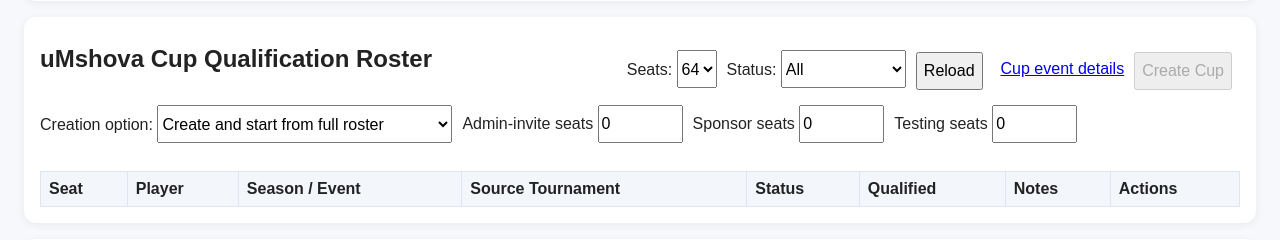
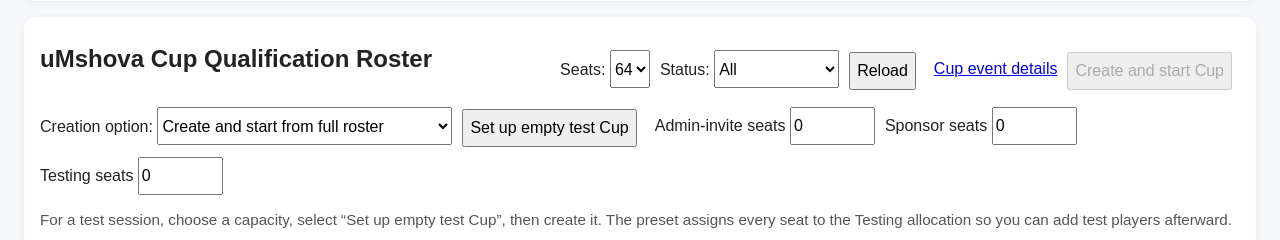
Before and after one commit to Tmazst/Dealuxe, a Python web app: template admin/templates/admin.html in a window 1280 px wide. Shown: the part 475-715 px from the top of the page. Run offline with Jinja, Linux system fonts and the light colour scheme; the template is opened without the code that fills it, so the values that code supplies are empty.

Commit message:
Allow cup revoke - sun 01 nov

```diff
--- a/admin/templates/admin.html
+++ b/admin/templates/admin.html
@@ -130,7 +130,7 @@
             </label>
             <button id="reloadCupRoster">Reload</button>
             <a href="#cupEventDetailsPanel">Cup event details</a>
-            <button id="createCupTournament" data-action="createCupTournament" disabled>Create Cup</button>
+            <button id="createCupTournament" data-action="createCupTournament" disabled>Create and start Cup</button>
         </div>
         <div class="controls" style="margin-top:12px;">
             <label>
@@ -140,10 +140,12 @@
                     <option value="empty">Create empty Cup with reserved seats</option>
                 </select>
             </label>
+            <button type="button" id="setupEmptyTestCup">Set up empty test Cup</button>
             <label>Admin-invite seats <input id="cupAdminInviteSeats" type="number" min="0" value="0" style="width:85px;"></label>
             <label>Sponsor seats <input id="cupSponsorSeats" type="number" min="0" value="0" style="width:85px;"></label>
             <label>Testing seats <input id="cupTestingSeats" type="number" min="0" value="0" style="width:85px;"></label>
         </div>
+        <p class="status">For a test session, choose a capacity, select “Set up empty test Cup”, then create it. The preset assigns every seat to the Testing allocation so you can add test players afterward.</p>
         <div class="summary-grid" id="cupSummaryGrid"></div>
         <p class="status" id="cupRosterStatus" role="status" aria-live="polite"></p>
         <table id="cupRosterTable" aria-label="uMshova Cup qualification roster">
@@ -619,7 +621,10 @@
             const data = await response.json();
             const tournaments = data.tournaments || [];
             renderTournaments(tournaments);
-            const cup = tournaments.find(tournament => tournament.tournament_type === 'cup');
+            const cup = tournaments.find(tournament =>
+                tournament.tournament_type === 'cup' &&
+                !['cancelled', 'completed'].includes(tournament.status)
+            );
             if (cup && !document.getElementById('cupEventTournamentId').value) {
                 populateCupEventForm(cup);
                 document.getElementById('cupPlacementTournamentId').value = cup.id;
@@ -761,19 +766,28 @@
                     `Sponsors ${filled.sponsor || 0}/${allocations.sponsor || 0}, ` +
                     `Testing ${filled.testing || 0}/${allocations.testing || 0}.`;
             }
+            const creationMode = document.getElementById('cupCreationMode').value;
             let readinessMessage;
-            if (!data.roster_full) {
+            if (data.target_cup) {
+                readinessMessage = `Cup #${data.target_cup.id} (${data.target_cup.status}) is already active. Revoke it before creating another Cup.`;
+            } else if (!data.cup_enabled) {
+                readinessMessage = 'Cup creation is disabled by CUP_ENABLED on the server.';
+            } else if (creationMode === 'empty') {
+                const testingSeats = Number(document.getElementById('cupTestingSeats').value || 0);
+                readinessMessage = `Empty Cup setup selected. ${testingSeats}/${data.capacity} seats allocated for testing; roster check-in is not required.`;
+            } else if (!data.roster_full) {
                 readinessMessage = `${data.remaining_seats} active seat(s) remain before the ${data.capacity}-player lock.`;
             } else if (data.check_in_required && data.unchecked_seats) {
                 readinessMessage = `Launch blocked: ${data.unchecked_seats} active player(s) still need to check in.`;
-            } else if (!data.cup_enabled) {
-                readinessMessage = 'Roster and check-in are ready. Cup creation remains controlled by CUP_ENABLED.';
             } else {
                 readinessMessage = 'Preflight passed: all required seats and check-ins are ready.';
             }
             document.getElementById('cupRosterStatus').textContent = readinessMessage;
-            const creationMode = document.getElementById('cupCreationMode').value;
-            document.getElementById('createCupTournament').disabled = !data.cup_enabled ||
+            const createButton = document.getElementById('createCupTournament');
+            createButton.textContent = creationMode === 'empty'
+                ? 'Create empty Cup'
+                : 'Create and start Cup';
+            createButton.disabled = !data.cup_enabled ||
                 Boolean(data.target_cup) ||
                 (creationMode === 'roster' && !data.ready_to_start);
             cupRosterTableBody.innerHTML = '';
@@ -1750,6 +1764,14 @@
         document.getElementById('cupStatusFilter').addEventListener('change', fetchCupRoster);
         document.getElementById('cupCapacity').addEventListener('change', fetchCupRoster);
         document.getElementById('cupCreationMode').addEventListener('change', fetchCupRoster);
+        document.getElementById('setupEmptyTestCup').addEventListener('click', () => {
+            const capacity = Number(document.getElementById('cupCapacity').value);
+            document.getElementById('cupCreationMode').value = 'empty';
+            document.getElementById('cupAdminInviteSeats').value = 0;
+            document.getElementById('cupSponsorSeats').value = 0;
+            document.getElementById('cupTestingSeats').value = capacity;
+            fetchCupRoster();
+        });
         document.getElementById('reloadCupRoster').addEventListener('click', fetchCupRoster);
         document.getElementById('reloadHybridProfiles').addEventListener('click', fetchHybridProfiles);
         document.getElementById('reloadHybridCaptions').addEventListener('click', fetchHybridCaptions);
```
Also changed, not shown: admin/service.py (+4 -3 lines).
